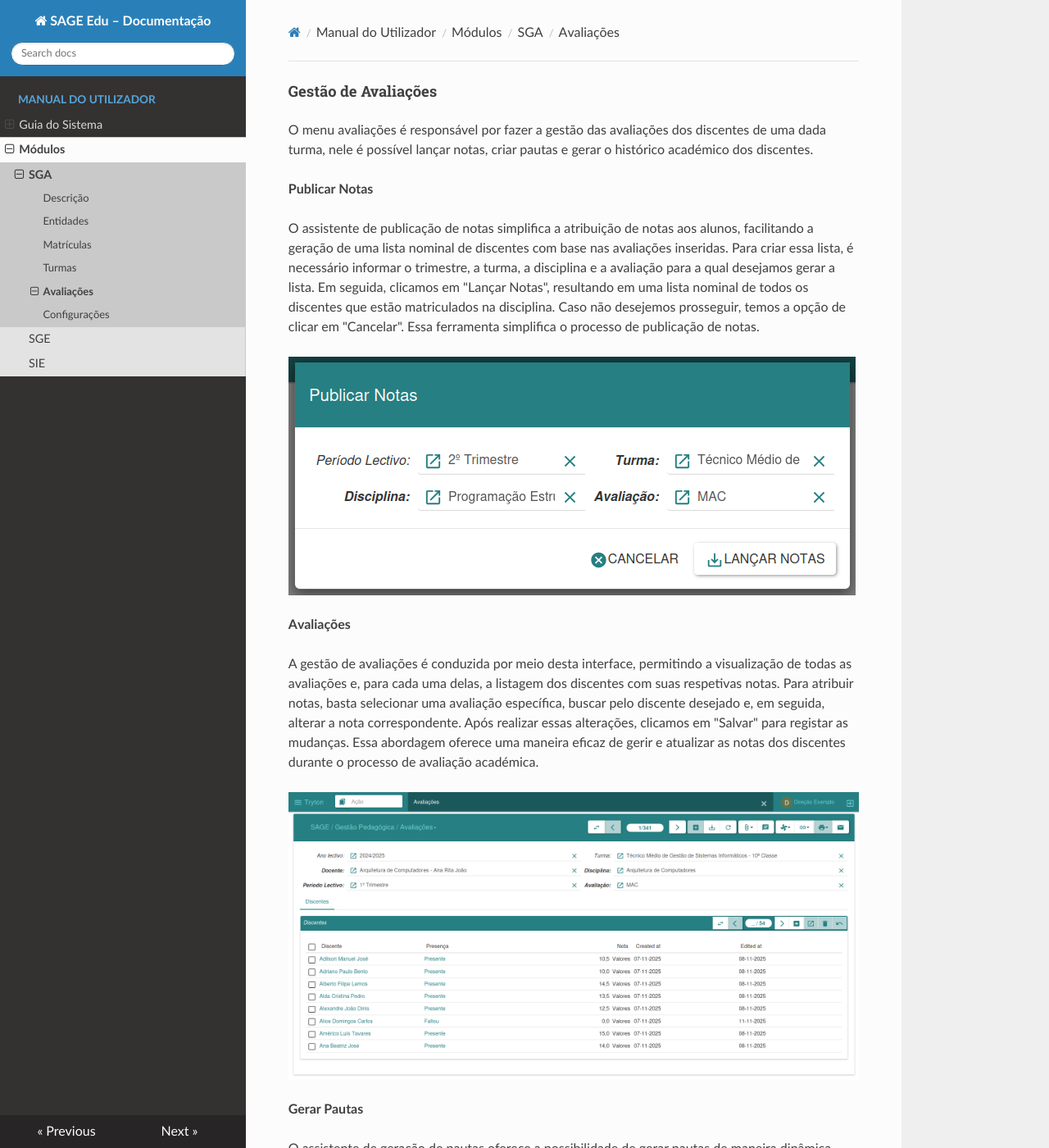
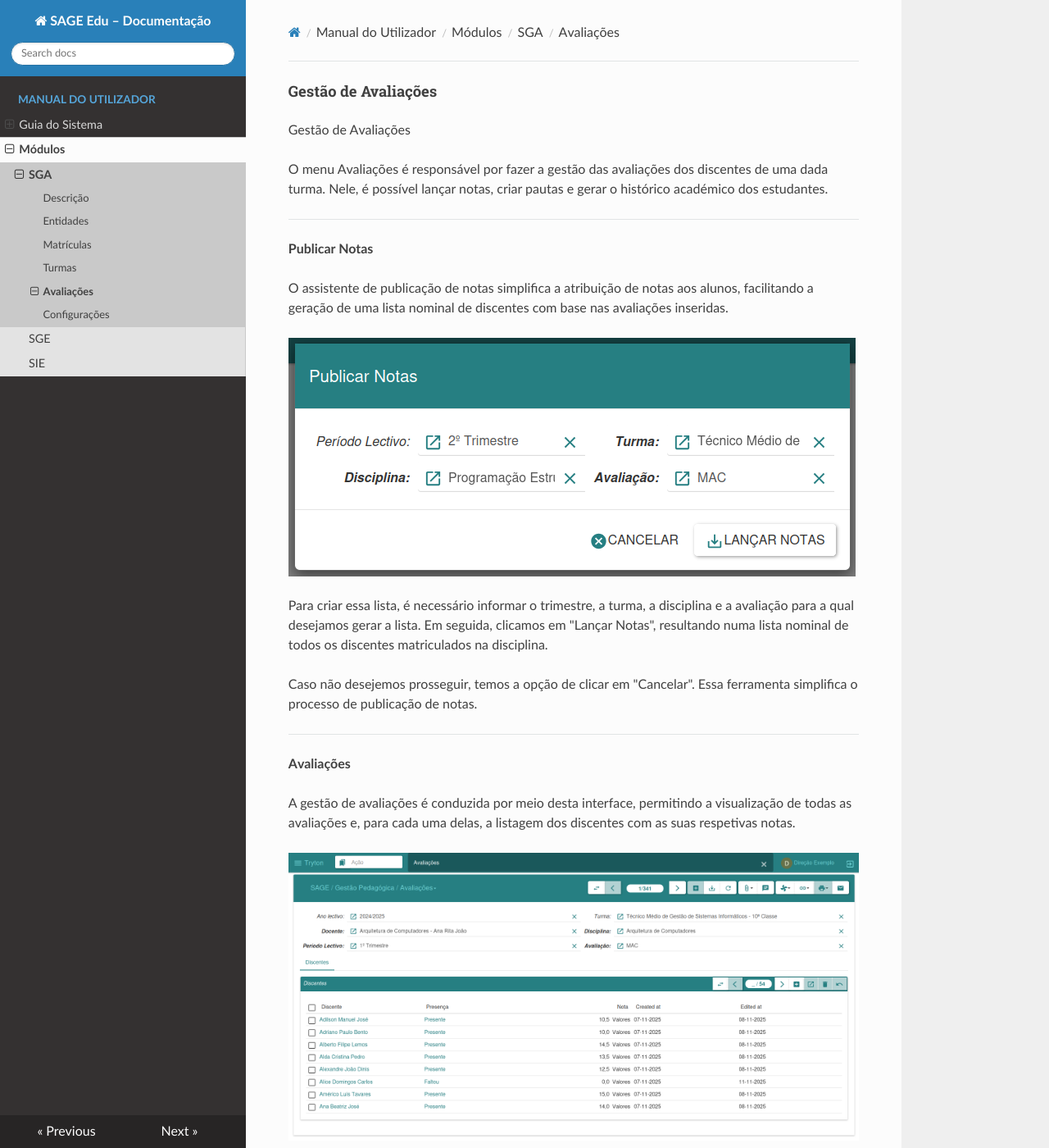
Before and after one commit to zacariasjuliano/sage-edu-docs, an MkDocs documentation site: the page built from docs/modulos/sga/avaliation.md, in a window 1280 px wide and 1400 px high. Shown: the whole window at 82% size. Built offline with MkDocs 1.6.1, drawn with Linux system fonts in a browser that asks for light colours; nearby versions of some CDN libraries; some of the changed text lies outside the part shown.

Commit message:
Page Avaliation

```diff
--- a/docs/modulos/sga/avaliation.md
+++ b/docs/modulos/sga/avaliation.md
@@ -1,48 +1,69 @@
 #### Gestão de Avaliações
 
-O menu avaliações é responsável por fazer a gestão das avaliações dos discentes de uma dada turma, nele é possível lançar notas, criar pautas e gerar o histórico académico dos discentes.
+Gestão de Avaliações
 
+O menu Avaliações é responsável por fazer a gestão das avaliações dos discentes de uma dada turma. Nele, é possível lançar notas, criar pautas e gerar o histórico académico dos estudantes.
+
+---
 
 **Publicar Notas**
 
-O assistente de publicação de notas simplifica a atribuição de notas aos alunos, facilitando a geração de uma lista nominal de discentes com base nas avaliações inseridas. Para criar essa lista, é necessário informar o trimestre, a turma, a disciplina e a avaliação para a qual desejamos gerar a lista. Em seguida, clicamos em "Lançar Notas", resultando em uma lista nominal de todos os discentes que estão matriculados na disciplina.
-Caso não desejemos prosseguir, temos a opção de clicar em "Cancelar". Essa ferramenta simplifica o processo de publicação de notas.
+O assistente de publicação de notas simplifica a atribuição de notas aos alunos, facilitando a geração de uma lista nominal de discentes com base nas avaliações inseridas.
 
 ![Texto alternativo](../../imagens/gerar_notas.png)
 
+Para criar essa lista, é necessário informar o trimestre, a turma, a disciplina e a avaliação para a qual desejamos gerar a lista. Em seguida, clicamos em "Lançar Notas", resultando numa lista nominal de todos os discentes matriculados na disciplina.
+
+Caso não desejemos prosseguir, temos a opção de clicar em "Cancelar". Essa ferramenta simplifica o processo de publicação de notas.
+
+---
 
 **Avaliações**
 
-A gestão de avaliações é conduzida por meio desta interface, permitindo a visualização de todas as avaliações e, para cada uma delas, a listagem dos discentes com suas respetivas notas.
-Para atribuir notas, basta selecionar uma avaliação específica, buscar pelo discente desejado e, em seguida, alterar a nota correspondente. Após realizar essas alterações, clicamos em "Salvar" para registar as mudanças. Essa abordagem oferece uma maneira eficaz de gerir e atualizar as notas dos discentes durante o processo de avaliação académica.
+A gestão de avaliações é conduzida por meio desta interface, permitindo a visualização de todas as avaliações e, para cada uma delas, a listagem dos discentes com as suas respetivas notas.
 
 ![Texto alternativo](../../imagens/avaliacoes.png)
 
+Para atribuir notas, basta selecionar uma avaliação específica, buscar pelo discente desejado e, em seguida, inserir ou alterar a nota correspondente. Após realizar as alterações, clicamos em "Salvar" para registar as mudanças.
+Essa abordagem oferece uma forma eficaz de gerir e atualizar as notas dos estudantes durante o processo de avaliação académica.
+
+---
 
 **Gerar Pautas**
 
-O assistente de geração de pautas oferece a possibilidade de gerar pautas de maneira dinâmica, exigindo apenas a inserção dos dados necessários. A pauta é gerada automaticamente com todos os cálculos já elaborados, com base em formulas definidas.
-Para criar uma nova pauta, é necessário inicialmente fornecer os dados obrigatórios. Na opção de tipo de pauta, podemos escolher o formato desejado. Em seguida, clicamos em "Gerar" para criar a pauta ou em "Cancelar" caso desejemos anular o processo.
+O assistente de geração de pautas permite criar pautas de forma dinâmica, exigindo apenas a inserção dos dados necessários. A pauta é gerada automaticamente com todos os cálculos elaborados com base nas fórmulas definidas.
 
 ![Texto alternativo](../../imagens/gerar_pauta.png)
 
+Para criar uma nova pauta, é necessário fornecer os dados obrigatórios. Na opção Tipo de Pauta, selecionamos o formato desejado. Em seguida, clicamos em "Gerar" para criar a pauta, ou em "Cancelar" caso desejemos anular o processo.
+
+---
 
 **Pautas**
 
-A gestão de pautas é conduzida através desta interface, na qual é possível visualizar todas as pautas já geradas. Para cada pauta, é disponibilizada uma listagem dos discentes com suas respetivas notas, proporcionando uma visão abrangente do desempenho académico de cada aluno. Essa interface facilita a análise e o acompanhamento das avaliações ao longo do tempo, permitindo uma gestão eficaz das informações relacionadas às notas dos discentes.
+A gestão de pautas é realizada através desta interface, na qual é possível visualizar todas as pautas já geradas.
+Para cada pauta, é disponibilizada uma listagem dos discentes com as suas respetivas notas, proporcionando uma visão abrangente do desempenho académico de cada aluno.
 
 ![Texto alternativo](../../imagens/pautas.png)
 
+Essa interface facilita a análise e o acompanhamento das avaliações ao longo do tempo, permitindo uma gestão eficaz das informações relacionadas às notas dos discentes.
+
+---
 
 **Gerar Percurso**
 
-O assistente de geração de percurso académico possibilita que uma turma específica registe suas atividades académicas, ou seja, o desempenho dos discentes matriculados nela. Essa ferramenta oferece uma maneira eficiente de documentar e analisar o progresso académico ao longo do tempo, proporcionando uma visão abrangente do percurso educacional dos alunos na turma em questão.
+O assistente de geração de percurso académico possibilita registar as atividades académicas de uma turma específica, ou seja, o desempenho dos discentes nela matriculados.
 
 ![Texto alternativo](../../imagens/gerar_percurso.png)
 
+Essa ferramenta oferece uma forma eficiente de documentar e analisar o progresso académico ao longo do tempo, proporcionando uma visão completa do percurso educacional dos alunos da turma.
+
+---
 
 **Percurso Académico**
 
-O percurso académico possibilita o armazenamento do desempenho obtido pelos discentes ao longo de um determinado ano letivo, oferecendo informações cruciais para a tomada de decisões quanto à progressão ou retenção dos alunos. Essa ferramenta proporciona uma análise detalhada do desempenho académico, auxiliando na avaliação do progresso dos estudantes e na definição de suas trajetórias educacionais.
+O percurso académico permite armazenar o desempenho obtido pelos discentes ao longo de um determinado ano letivo, oferecendo informações cruciais para a tomada de decisões quanto à progressão ou retenção dos alunos.
 
 ![Texto alternativo](../../imagens/percurso_academico.png)
+
+Essa ferramenta fornece uma análise detalhada do rendimento académico, auxiliando na avaliação do progresso dos estudantes e na definição das suas trajetórias educacionais.
```
